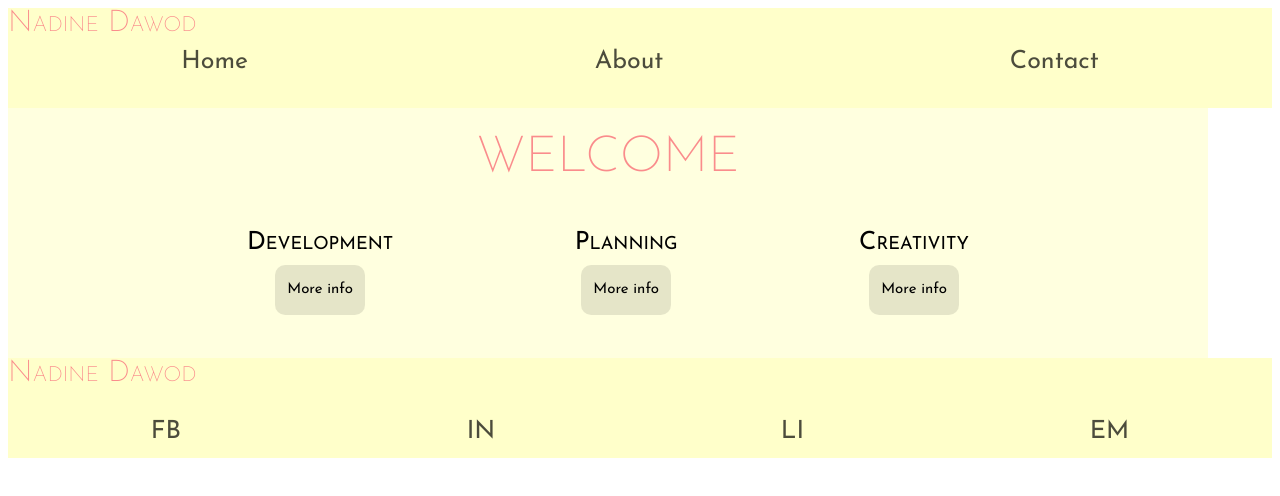
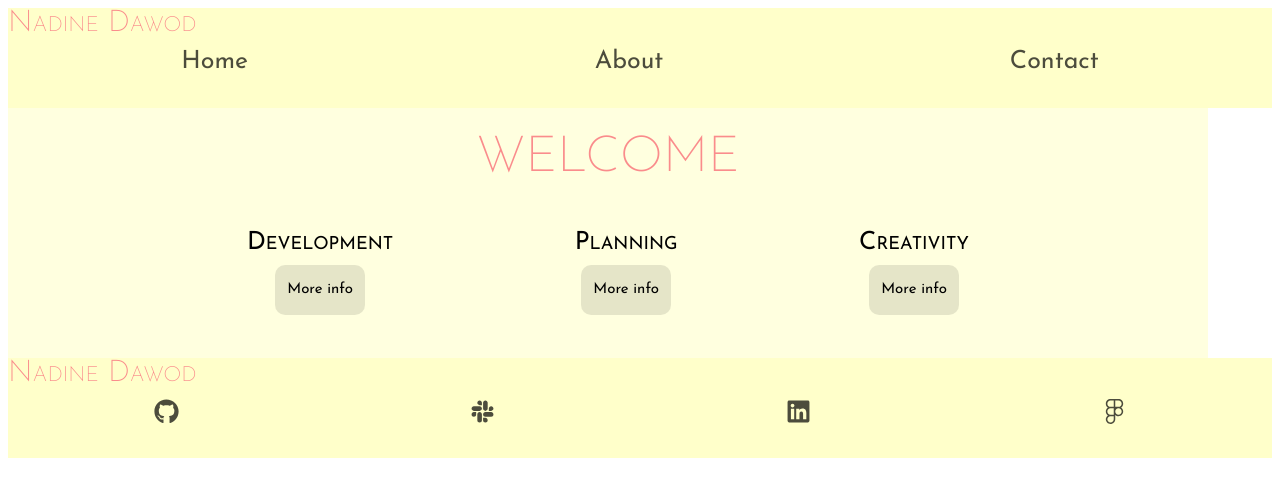
Before and after one commit to nadine-dawod/rct-chg-website, a React (Create React App) app: page / in a window 1280 px wide. Shown: the top 496 px of the page. Built offline with nearby package versions, Linux system fonts and the light colour scheme.

Commit message:
adding icons
adding icons from fontawesome to the footer and links to the different webpages

```diff
--- a/package.json
+++ b/package.json
@@ -5,6 +5,8 @@
   "dependencies": {
     "-": "^0.0.1",
     "@fortawesome/fontawesome-svg-core": "^6.4.2",
+    "@fortawesome/free-brands-svg-icons": "^6.4.2",
+    "@fortawesome/free-regular-svg-icons": "^6.4.2",
     "@fortawesome/free-solid-svg-icons": "^6.4.2",
     "@fortawesome/react-fontawesome": "^0.2.0",
     "@testing-library/jest-dom": "^5.17.0",
--- a/src/App.js
+++ b/src/App.js
@@ -4,7 +4,8 @@ import Footer from "./Components/Footer";
 import Home from "./Components/Home";
 import About from "./Components/About";
 import Contact from "./Components/Contact";
-
+import {library} from "@fortawesome/fontawesome-svg-core";
+import { fab } from "@fortawesome/free-brands-svg-icons";
 
 function App() {
   return (
@@ -12,9 +13,9 @@ function App() {
 
       <div><Header /></div>
       <Routes>
-        <Route path="/" element=<Home />/>
-        <Route path="/About" element=<About />/>
-        <Route path="/Contact" element=<Contact />/>
+        <Route path="/" element={<Home />}/>
+        <Route path="/About" element={<About />}/>
+        <Route path="/Contact" element={<Contact />}/>
       </Routes>
       <div><Footer /></div>
 
@@ -23,3 +24,4 @@ function App() {
 }
 
 export default App;
+library.add(fab);
--- a/src/Components/About.js
+++ b/src/Components/About.js
@@ -1,6 +1,4 @@
 import NadinePicture from "../NadinePicture.jpeg";
-import Header from "./Header";
-import Footer from "./Footer";
 
 const About = () => {
     return (
--- a/src/Components/Contact.js
+++ b/src/Components/Contact.js
@@ -1,6 +1,4 @@
 import ContactForm from "./ContactForm";
-import Header from "./Header";
-import Footer from "./Footer";
 
 const Contact = () => {
     return (
--- a/src/Components/Footer.js
+++ b/src/Components/Footer.js
@@ -1,19 +1,21 @@
+import {FontAwesomeIcon} from "@fortawesome/react-fontawesome";
 
 const Footer = () => {
     return (
-        <>
+    <>
             <footer className="Footer">
 
             <h2 className="Footer-Title">Nadine Dawod</h2>
 
             <ul className="Icon-List">
-                <li className="Icon-Link">FB</li>
-                <li className="Icon-Link">IN</li>
-                <li className="Icon-Link">LI</li>
-                <li className="Icon-Link">EM</li>
+
+                <a className="Icon-Link" href="https://github.com/"> <FontAwesomeIcon className="Icon" icon="fa-brands fa-github" /> </a>
+                <a className="Icon-Link" href="https://slack.com/"> <FontAwesomeIcon className="Icon" icon="fa-brands fa-slack" /> </a>
+                <a className="Icon-Link" href="https://linkedin.com/"> <FontAwesomeIcon className="Icon" icon="fa-brands fa-linkedin" /> </a>
+                <a className="Icon-Link" href="https://figma.com/"> <FontAwesomeIcon className="Icon" icon="fa-brands fa-figma" /></a>
             </ul>
         </footer>
-        </>
+    </>
     )
 }
 
--- a/src/Components/Header.js
+++ b/src/Components/Header.js
@@ -1,6 +1,4 @@
-import Home from "./Home";
-import About from "./About";
-import Contact from "./Contact";
+
 import {Link} from "react-router-dom";
 
 
--- a/src/Styles/_Footer.scss
+++ b/src/Styles/_Footer.scss
@@ -31,8 +31,15 @@
     @include logo;
   }
 
-  .Icon-Link {
-    @include headerfooter-links;
-    text-decoration: none;
-    padding: 20px;
+  .Icon {
+    width: 25px;
+    height: 25px;
+    color: rgb(0,0,0,0.7);
   }
+
+  .Icon:hover {
+    background-color: rgb(250,250,250);
+    width: 35px;
+    height: 35px;
+    cursor: pointer;
+  }
--- a/src/index.css
+++ b/src/index.css
@@ -42,13 +42,17 @@
   margin-bottom: 10px;
 }
 
-.Icon-Link {
-  font-family: "Josefin Sans", sans-serif;
-  font-weight: 400;
+.Icon {
+  width: 25px;
+  height: 25px;
   color: rgba(0, 0, 0, 0.7);
-  font-size: 25px;
-  text-decoration: none;
-  padding: 20px;
+}
+
+.Icon:hover {
+  background-color: rgb(250, 250, 250);
+  width: 35px;
+  height: 35px;
+  cursor: pointer;
 }
 
 .Header {
```
Also changed, not shown: 2 other files (tests, documents, lock files or other folders).
